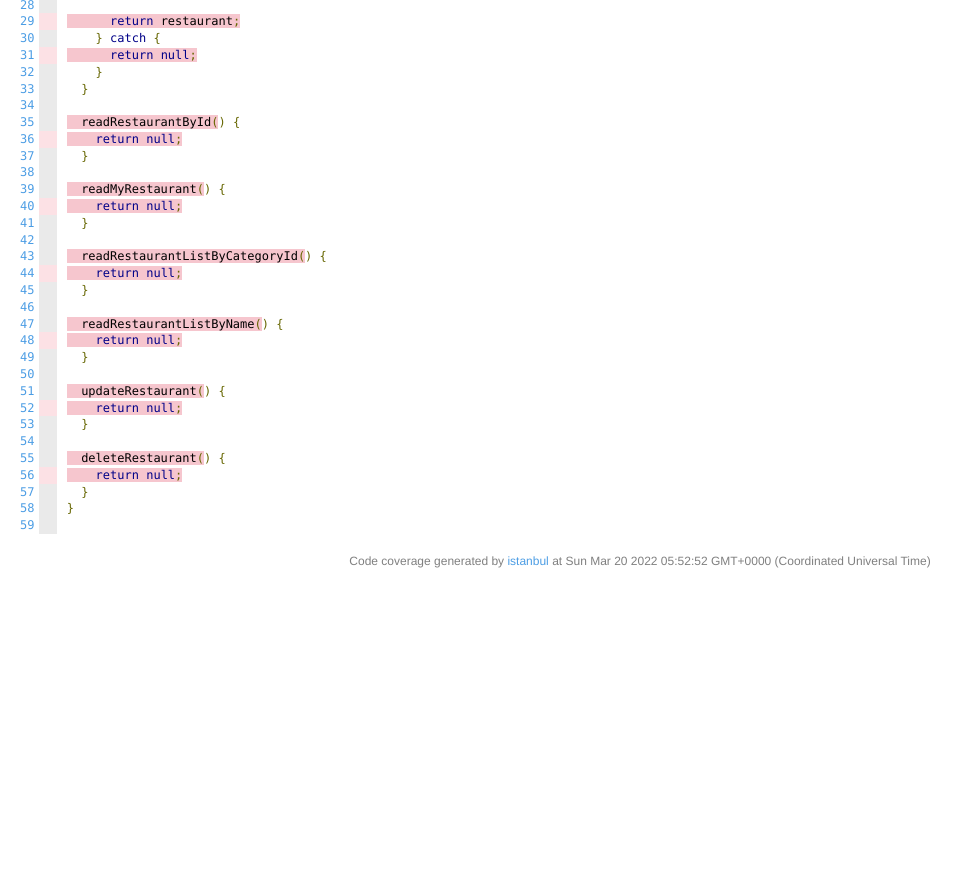
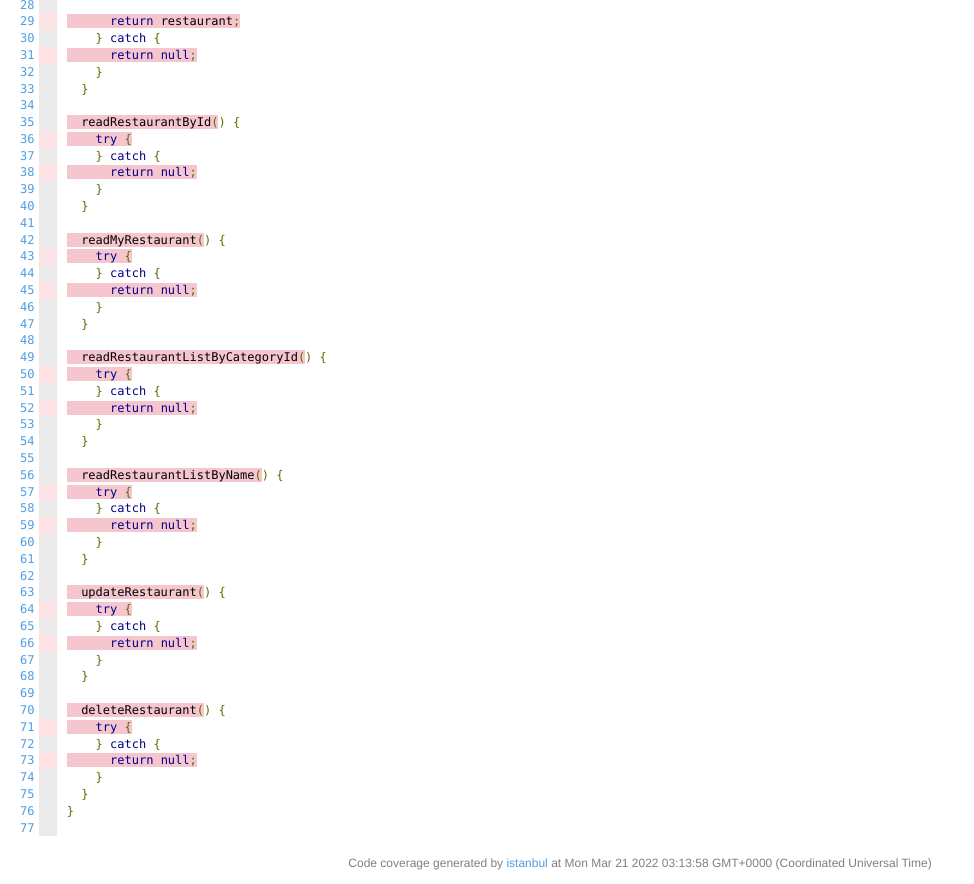
Before and after one commit to rojiwon0325/deliveryapp_backend, a plain HTML site: page restaurant/restaurant.service.ts.html in a window 1280 px wide. Shown: the part 600-1484 px from the top of the page, without its empty margins (0-974 px from the left). Before the commit the page ends 1182 px from the top, so only its background shows below. Drawn offline with Linux system fonts and the light colour scheme.

Commit message:
Deploying to gh-pages from @ rojiwon0325/deliveryapp_backend@6f27ce1662869351218b2b6657577d19850a1df8 🚀

```diff
--- a/restaurant/restaurant.service.ts.html
+++ b/restaurant/restaurant.service.ts.html
@@ -25,7 +25,7 @@
             <div class='fl pad1y space-right2'>
                 <span class="strong">0% </span>
                 <span class="quiet">Statements</span>
-                <span class='fraction'>0/27</span>
+                <span class='fraction'>0/33</span>
             </div>
 
 
@@ -46,7 +46,7 @@
             <div class='fl pad1y space-right2'>
                 <span class="strong">0% </span>
                 <span class="quiet">Lines</span>
-                <span class='fraction'>0/24</span>
+                <span class='fraction'>0/30</span>
             </div>
 
 
@@ -121,7 +121,25 @@
 <a name='L56'></a><a href='#L56'>56</a>
 <a name='L57'></a><a href='#L57'>57</a>
 <a name='L58'></a><a href='#L58'>58</a>
-<a name='L59'></a><a href='#L59'>59</a></td><td class="line-coverage quiet"><span class="cline-any cline-no">&nbsp;</span>
+<a name='L59'></a><a href='#L59'>59</a>
+<a name='L60'></a><a href='#L60'>60</a>
+<a name='L61'></a><a href='#L61'>61</a>
+<a name='L62'></a><a href='#L62'>62</a>
+<a name='L63'></a><a href='#L63'>63</a>
+<a name='L64'></a><a href='#L64'>64</a>
+<a name='L65'></a><a href='#L65'>65</a>
+<a name='L66'></a><a href='#L66'>66</a>
+<a name='L67'></a><a href='#L67'>67</a>
+<a name='L68'></a><a href='#L68'>68</a>
+<a name='L69'></a><a href='#L69'>69</a>
+<a name='L70'></a><a href='#L70'>70</a>
+<a name='L71'></a><a href='#L71'>71</a>
+<a name='L72'></a><a href='#L72'>72</a>
+<a name='L73'></a><a href='#L73'>73</a>
+<a name='L74'></a><a href='#L74'>74</a>
+<a name='L75'></a><a href='#L75'>75</a>
+<a name='L76'></a><a href='#L76'>76</a>
+<a name='L77'></a><a href='#L77'>77</a></td><td class="line-coverage quiet"><span class="cline-any cline-no">&nbsp;</span>
 <span class="cline-any cline-no">&nbsp;</span>
 <span class="cline-any cline-no">&nbsp;</span>
 <span class="cline-any cline-neutral">&nbsp;</span>
@@ -158,25 +176,43 @@
 <span class="cline-any cline-neutral">&nbsp;</span>
 <span class="cline-any cline-no">&nbsp;</span>
 <span class="cline-any cline-neutral">&nbsp;</span>
+<span class="cline-any cline-no">&nbsp;</span>
 <span class="cline-any cline-neutral">&nbsp;</span>
+<span class="cline-any cline-neutral">&nbsp;</span>
+<span class="cline-any cline-neutral">&nbsp;</span>
+<span class="cline-any cline-neutral">&nbsp;</span>
+<span class="cline-any cline-no">&nbsp;</span>
 <span class="cline-any cline-neutral">&nbsp;</span>
 <span class="cline-any cline-no">&nbsp;</span>
 <span class="cline-any cline-neutral">&nbsp;</span>
 <span class="cline-any cline-neutral">&nbsp;</span>
 <span class="cline-any cline-neutral">&nbsp;</span>
+<span class="cline-any cline-neutral">&nbsp;</span>
 <span class="cline-any cline-no">&nbsp;</span>
+<span class="cline-any cline-neutral">&nbsp;</span>
+<span class="cline-any cline-no">&nbsp;</span>
+<span class="cline-any cline-neutral">&nbsp;</span>
 <span class="cline-any cline-neutral">&nbsp;</span>
 <span class="cline-any cline-neutral">&nbsp;</span>
 <span class="cline-any cline-neutral">&nbsp;</span>
 <span class="cline-any cline-no">&nbsp;</span>
 <span class="cline-any cline-neutral">&nbsp;</span>
+<span class="cline-any cline-no">&nbsp;</span>
 <span class="cline-any cline-neutral">&nbsp;</span>
+<span class="cline-any cline-neutral">&nbsp;</span>
+<span class="cline-any cline-neutral">&nbsp;</span>
+<span class="cline-any cline-neutral">&nbsp;</span>
+<span class="cline-any cline-no">&nbsp;</span>
 <span class="cline-any cline-neutral">&nbsp;</span>
 <span class="cline-any cline-no">&nbsp;</span>
 <span class="cline-any cline-neutral">&nbsp;</span>
 <span class="cline-any cline-neutral">&nbsp;</span>
 <span class="cline-any cline-neutral">&nbsp;</span>
+<span class="cline-any cline-neutral">&nbsp;</span>
 <span class="cline-any cline-no">&nbsp;</span>
+<span class="cline-any cline-neutral">&nbsp;</span>
+<span class="cline-any cline-no">&nbsp;</span>
+<span class="cline-any cline-neutral">&nbsp;</span>
 <span class="cline-any cline-neutral">&nbsp;</span>
 <span class="cline-any cline-neutral">&nbsp;</span>
 <span class="cline-any cline-neutral">&nbsp;</span></td><td class="text"><pre class="prettyprint lang-js"><span class="cstat-no" title="statement not covered" >import { Injectable } from '@nestjs/common';</span>
@@ -214,27 +250,45 @@ import { CreateDTO } from './restaurant.dto';
   }
 &nbsp;
 <span class="fstat-no" title="function not covered" >  readRestaurantById(</span>) {
-<span class="cstat-no" title="statement not covered" >    return null;</span>
+<span class="cstat-no" title="statement not covered" >    try {</span>
+    } catch {
+<span class="cstat-no" title="statement not covered" >      return null;</span>
+    }
   }
 &nbsp;
 <span class="fstat-no" title="function not covered" >  readMyRestaurant(</span>) {
-<span class="cstat-no" title="statement not covered" >    return null;</span>
+<span class="cstat-no" title="statement not covered" >    try {</span>
+    } catch {
+<span class="cstat-no" title="statement not covered" >      return null;</span>
+    }
   }
 &nbsp;
 <span class="fstat-no" title="function not covered" >  readRestaurantListByCategoryId(</span>) {
-<span class="cstat-no" title="statement not covered" >    return null;</span>
+<span class="cstat-no" title="statement not covered" >    try {</span>
+    } catch {
+<span class="cstat-no" title="statement not covered" >      return null;</span>
+    }
   }
 &nbsp;
 <span class="fstat-no" title="function not covered" >  readRestaurantListByName(</span>) {
-<span class="cstat-no" title="statement not covered" >    return null;</span>
+<span class="cstat-no" title="statement not covered" >    try {</span>
+    } catch {
+<span class="cstat-no" title="statement not covered" >      return null;</span>
+    }
   }
 &nbsp;
 <span class="fstat-no" title="function not covered" >  updateRestaurant(</span>) {
-<span class="cstat-no" title="statement not covered" >    return null;</span>
+<span class="cstat-no" title="statement not covered" >    try {</span>
+    } catch {
+<span class="cstat-no" title="statement not covered" >      return null;</span>
+    }
   }
 &nbsp;
 <span class="fstat-no" title="function not covered" >  deleteRestaurant(</span>) {
-<span class="cstat-no" title="statement not covered" >    return null;</span>
+<span class="cstat-no" title="statement not covered" >    try {</span>
+    } catch {
+<span class="cstat-no" title="statement not covered" >      return null;</span>
+    }
   }
 }
 &nbsp;</pre></td></tr></table></pre>
@@ -244,7 +298,7 @@ import { CreateDTO } from './restaurant.dto';
             <div class='footer quiet pad2 space-top1 center small'>
                 Code coverage generated by
                 <a href="https://istanbul.js.org/" target="_blank" rel="noopener noreferrer">istanbul</a>
-                at Sun Mar 20 2022 05:52:52 GMT+0000 (Coordinated Universal Time)
+                at Mon Mar 21 2022 03:13:58 GMT+0000 (Coordinated Universal Time)
             </div>
         <script src="../prettify.js"></script>
         <script>
```
Also changed, not shown: auth/auth.service.ts.html (+1 -1 lines), auth/index.html (+1 -1 lines), auth/passport/index.html (+1 -1 lines), auth/passport/passport.service.ts.html (+1 -1 lines), index.html (+7 -7 lines), restaurant/index.html (+5 -5 lines), user/index.html (+1 -1 lines), user/user.service.ts.html (+1 -1 lines).
